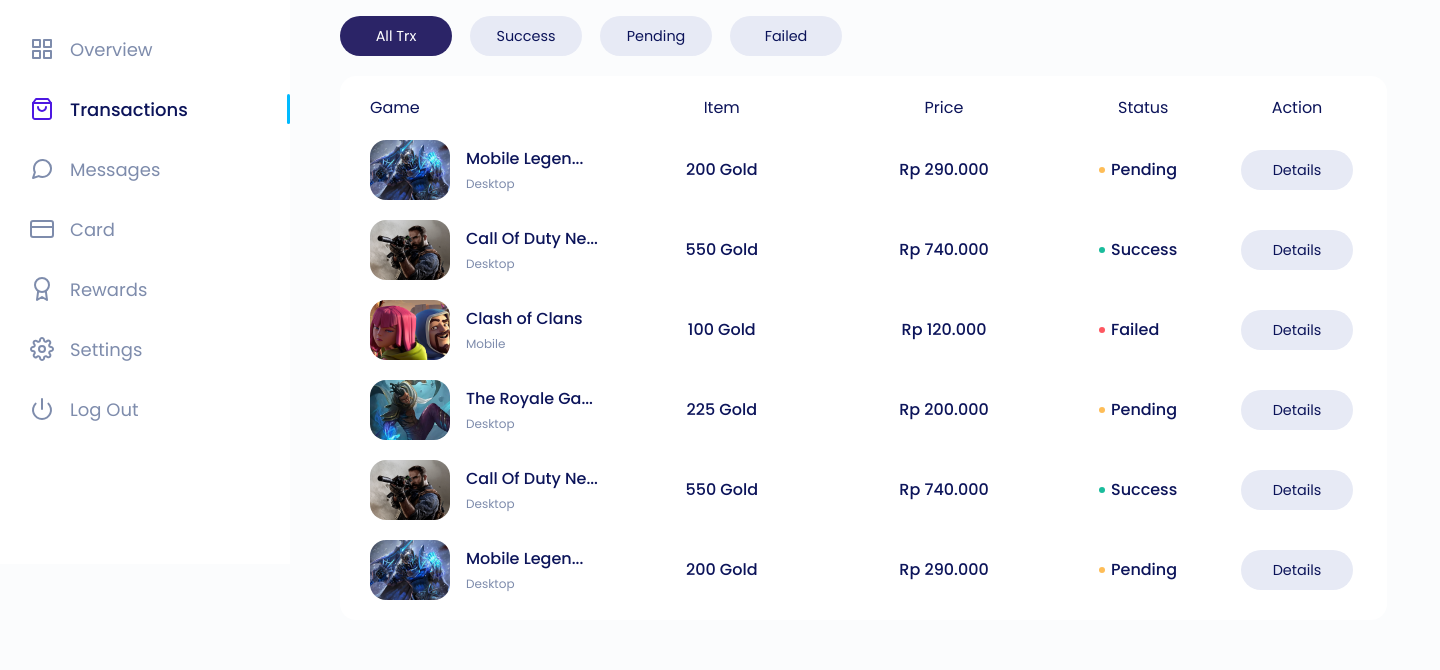
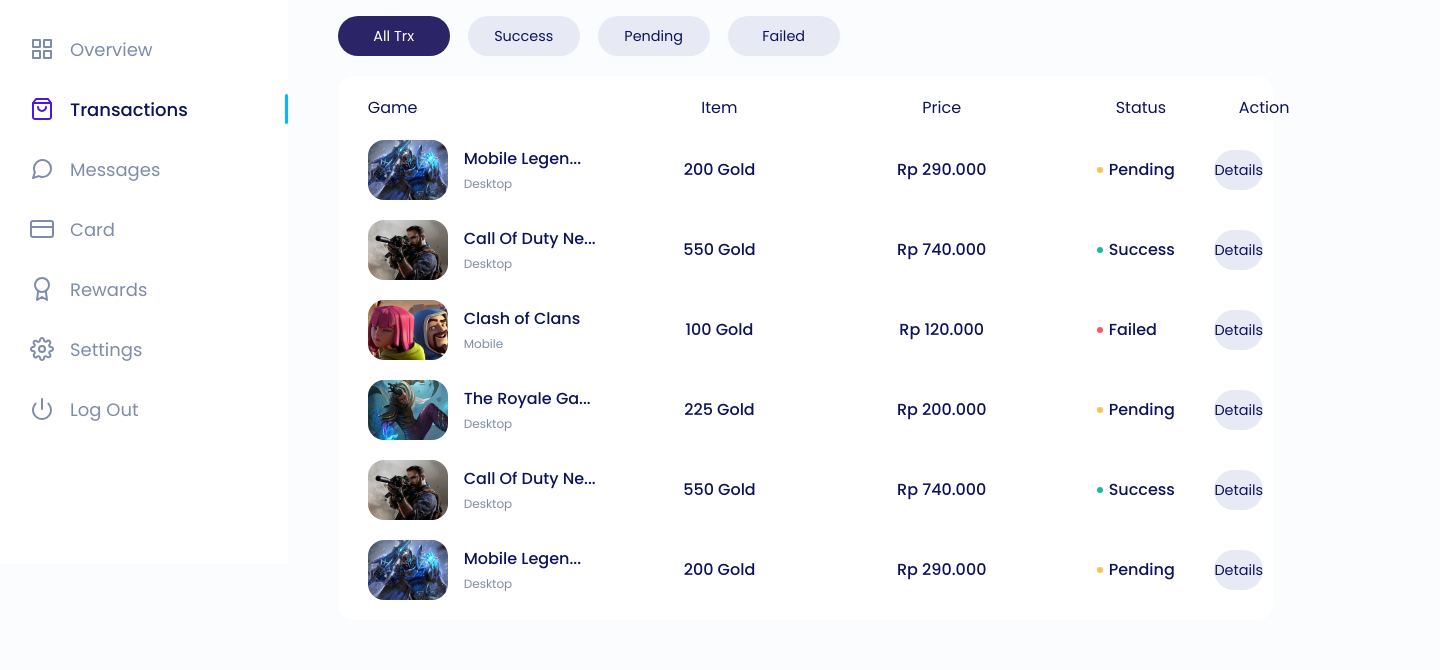
Before and after one commit to cakfan/transaction-dashboard, a website: page src/index.html in a window 1280 px wide. Shown: the part 236-906 px from the top of the page, 1440 px wide, since content can reach past the window. After the commit the page ends 856 px from the top, so only its background shows below. Drawn offline with Linux system fonts and the light colour scheme.

Commit message:
fix: table width

```diff
--- a/src/index.html
+++ b/src/index.html
@@ -174,7 +174,7 @@
       </nav>
     </aside>
     <!-- Main -->
-    <main class="pl-[50px] pr-[53px] py-[50px] flex flex-col gap-[30px]">
+    <main class="pl-[50px] flex-1 pr-[53px] pt-[50px] flex flex-col gap-[30px]">
       <h1 class="text-[32px] font-bold leading-12 text-primary">
         My Transactions
       </h1>
@@ -184,7 +184,7 @@
           Rp 4.518.000.500
         </p>
       </div>
-      <div class="flex flex-col gap-5">
+      <div class="w-full flex flex-col gap-5 h-full max-w-[1440px]">
         <!-- Tab Menu -->
         <div class="flex gap-[18px]">
           <!-- Tab Item 1 -->
@@ -215,7 +215,7 @@
 
         <!-- Tab content -->
         <div
-          class="pl-[30px] pr-[34px] py-2.5 w-[1047px] bg-white rounded-[16px]"
+          class="pl-[30px] pr-[34px] py-2.5 w-full h-full bg-white rounded-[16px]"
         >
           <table class="table-fixed w-full">
             <thead>
--- a/src/input.css
+++ b/src/input.css
@@ -30,6 +30,6 @@
 
 @layer base {
   body {
-    @apply relative w-[1440px] flex bg-background text-primary font-poppins;
+    @apply relative flex bg-background text-primary font-poppins;
   }
 }
```
Also changed, not shown: src/output.css.
